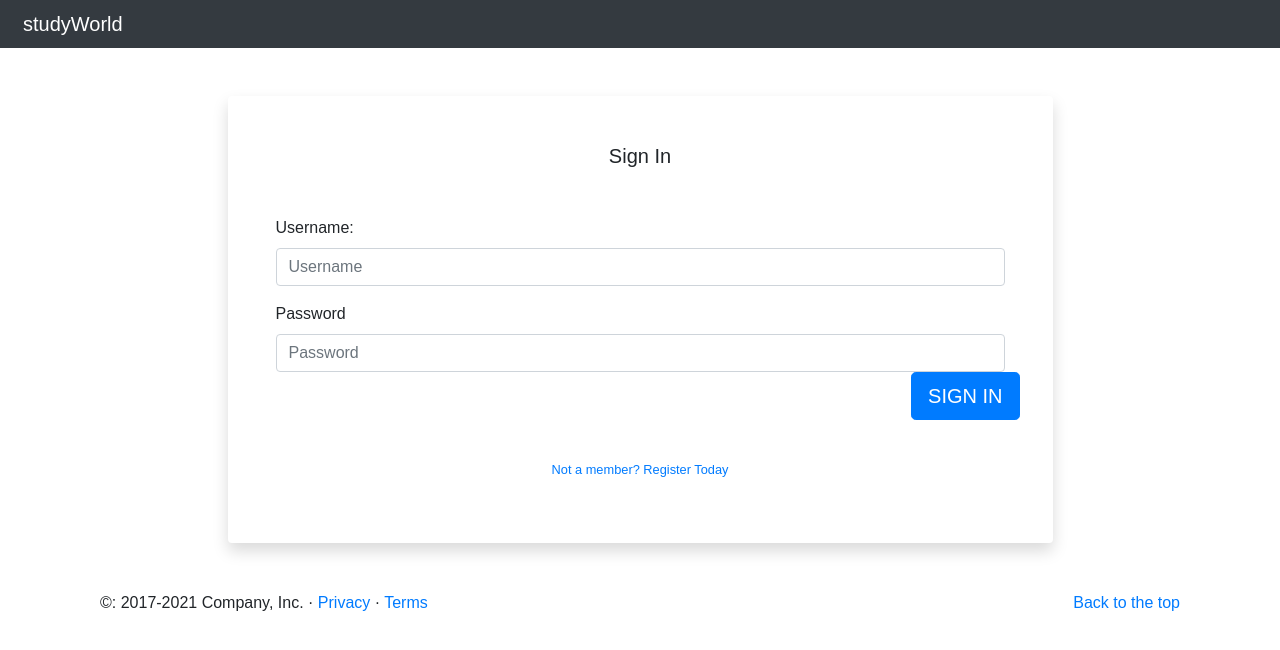
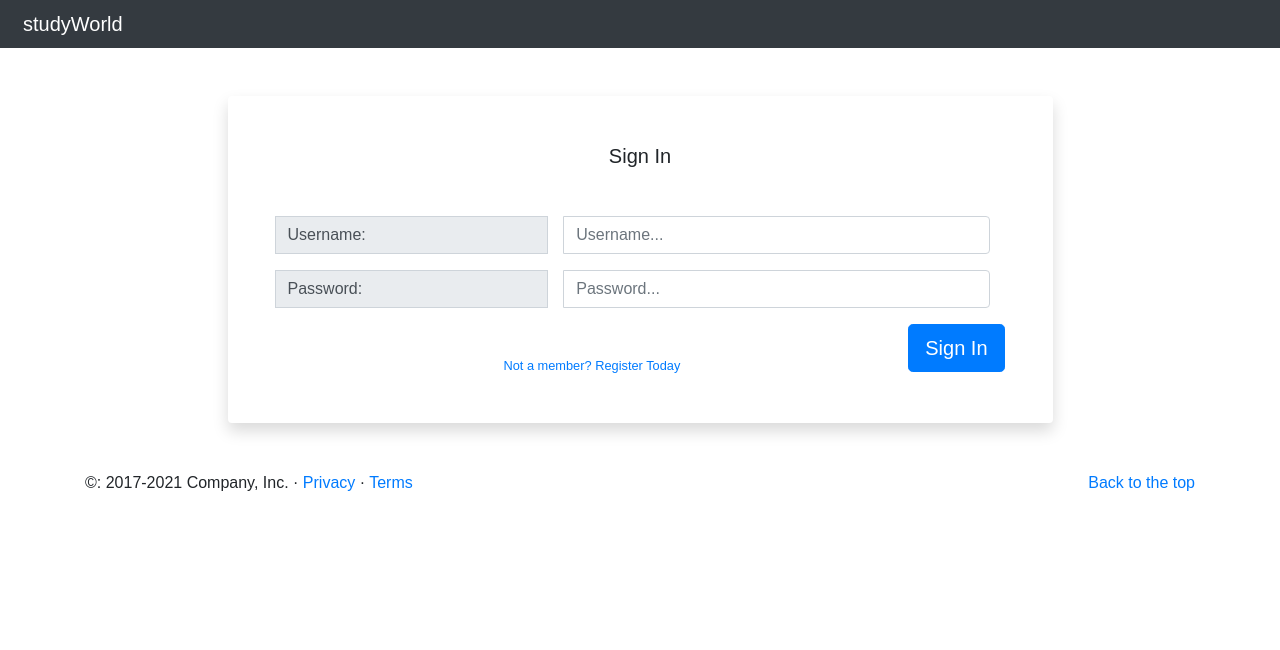
Before and after one commit to nandabritto/MSP-4, a Django app: page /members/signin in a window 1280 px wide. Shown: the top 650 px of the page. Run offline with Django 3.2, Linux system fonts and the light colour scheme; some libraries are stand-ins or nearby versions.

Commit message:
Adding signin functionality

```diff
--- a/members/templates/signin.html
+++ b/members/templates/signin.html
@@ -25,16 +25,19 @@ Sign In
             <!-- form to collect the details of a new user -->
             <form method = "POST" action="">
               {% csrf_token %}
-              <div class="form-floating mb-3">
-                  <label for="usernameInput">Username:</label>
-                    <input type="text" class="form-control" id="usernameInput" placeholder="Username">
+              <div class="row input-group mb-3">
+                <div class="col-md-5 input-group-append">
+                  <span class="input-group-text form-control">Username: </span>
+                </div>
+                <input type="text" name="username" placeholder="Username..." class="form-control">
               </div>
-              <div class="form-floating mb-3">
-                  <label for="password">Password</label>
-                    <input type="password" class="form-control" id="password" placeholder="Password">
-              <div class="d-grid mb-2 row justify-content-end">
-                <button class="btn btn-lg btn-primary btn-login fw-bold text-uppercase" type="submit">Sign In</button>
+              <div class="row input-group mb-3">
+                <div class="col-md-5 input-group-append">
+                  <span class="input-group-text form-control">Password: </span>
+                </div>
+                  <input type="password" name="password" placeholder="Password..." class="form-control" >
               </div>
+              <button class="btn btn-lg btn-primary btn-login fw-bold float-right" type="submit">Sign In</button>
               <br>
               {% for message in messages %}
                 <p>{{message}}</p>
--- a/members/views.py
+++ b/members/views.py
@@ -3,6 +3,8 @@ from django.contrib.auth import login
 from django.contrib import messages
 from django.contrib.auth.forms import UserCreationForm
 from .forms import RegisterMemberForm
+
+from django.contrib.auth import authenticate, login, logout
 
 # View for basic display of the registration page
 def member_registration(request):
@@ -21,5 +23,13 @@ def member_registration(request):
 
 # Placeholder View for basic display of the login page
 def member_signin(request):
+    if request.method == 'POST':
+        username = request.POST.get('username')
+        password = request.POST.get('password')
+        user = authenticate(request, username=username, password=password)
+
+        if user is not None:
+            login(request, user)
+            return redirect('index')
     context = {}
     return render(request, 'signin.html', context)
--- a/studyWorld/settings.py
+++ b/studyWorld/settings.py
@@ -130,5 +130,5 @@ MEDIA_ROOT = os.path.join(BASE_DIR, 'media')
 DEFAULT_AUTO_FIELD = 'django.db.models.BigAutoField'
 
 # Redirect rules
-LOGIN_REDIRECT_URL = "index"
-LOGOUT_REDIRECT_URL = "index"
+# LOGIN_REDIRECT_URL = 'index'
+# LOGOUT_REDIRECT_URL = 'index'
```
Also changed, not shown: db.sqlite3.
